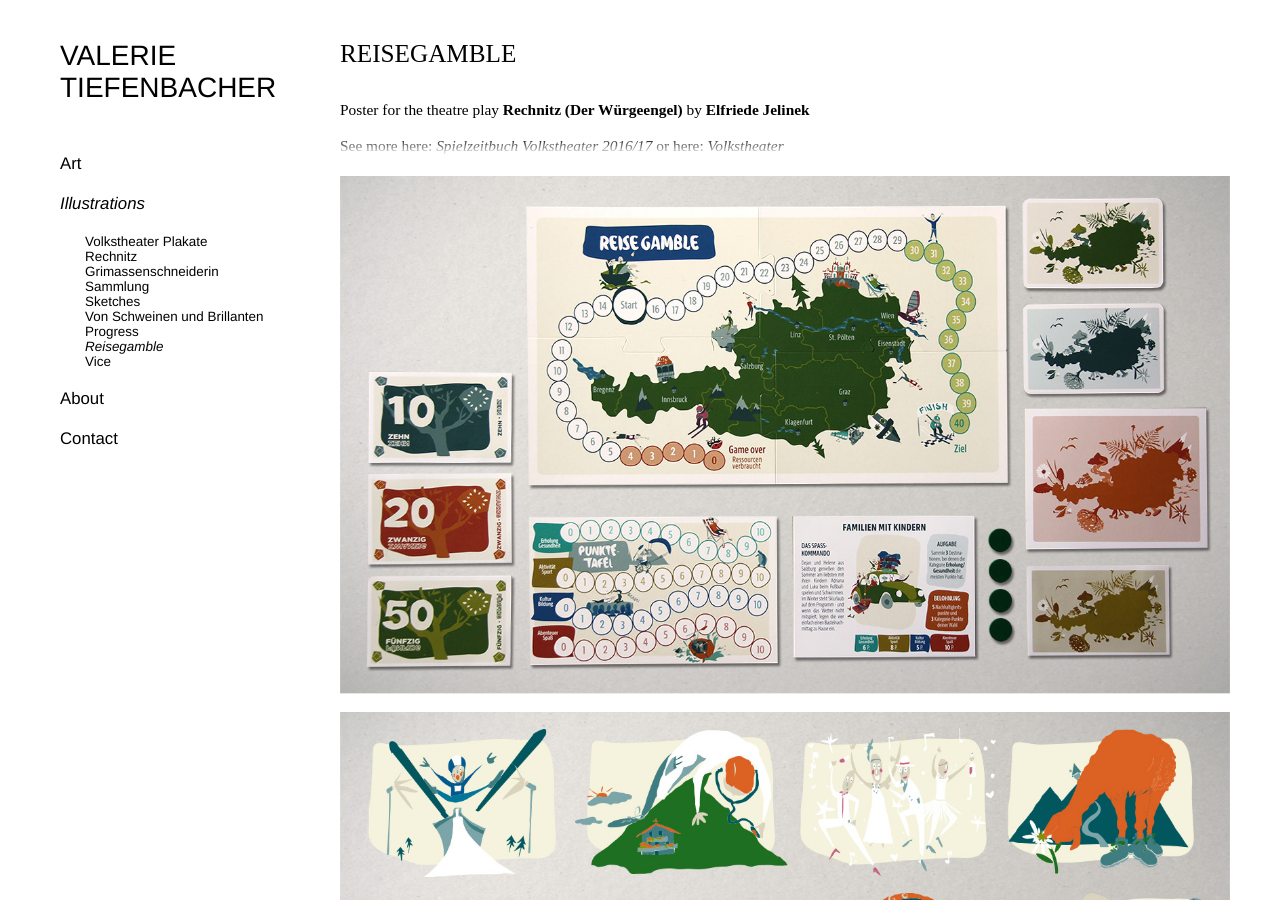
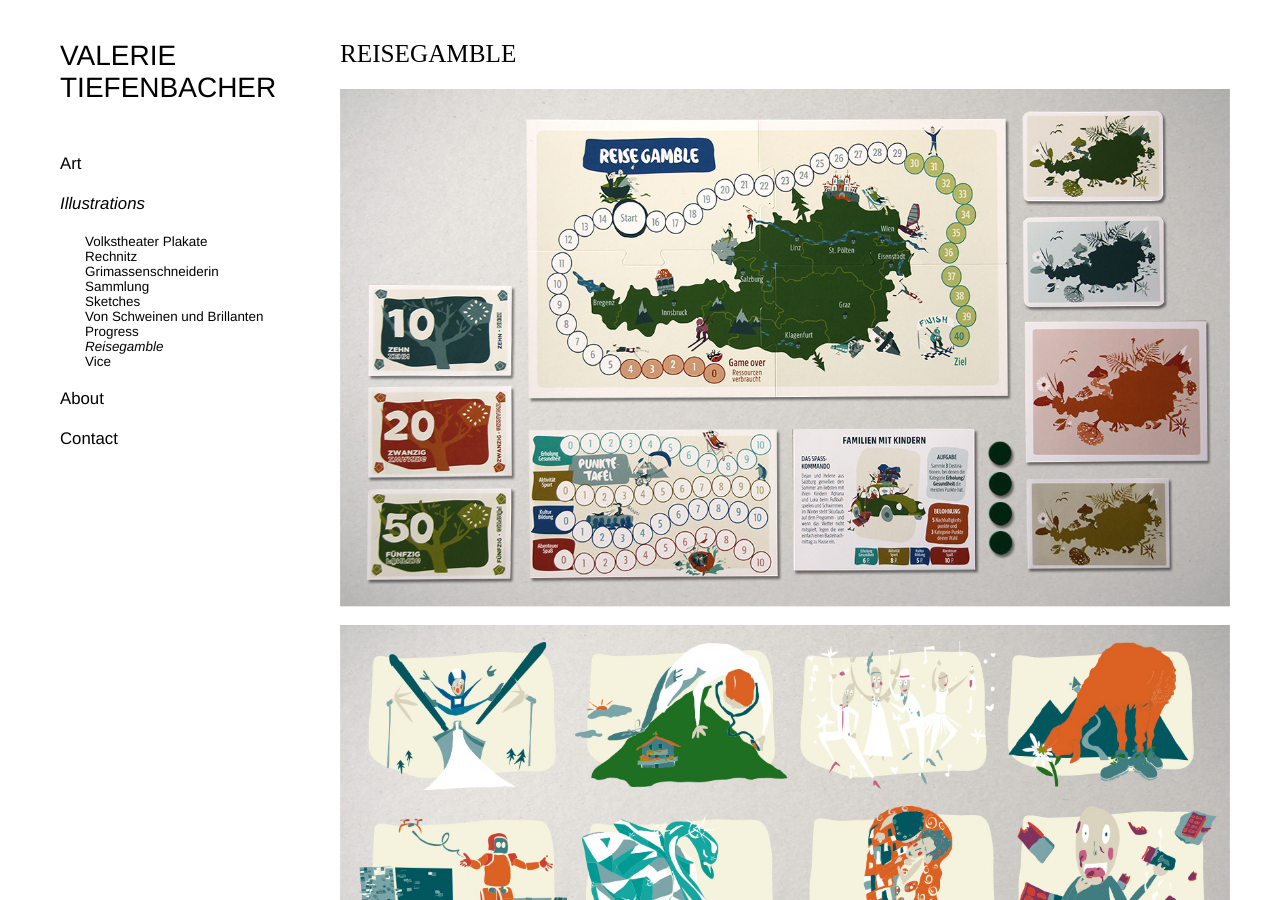
Before and after one commit to vtiefenbacher/vtiefenbacher.github.io, a Jekyll site: the page built from _posts/illustrations/2016-03-01-reisegamble.md, in a window 1280 px wide and 900 px high. Built offline with Jekyll 4.4.1, drawn with Linux system fonts in a browser that asks for light colours; some web fonts are replaced.

Commit message:
toggled text

```diff
--- a/_posts/illustrations/2016-03-01-reisegamble.md
+++ b/_posts/illustrations/2016-03-01-reisegamble.md
@@ -17,11 +17,11 @@ images:
     title:
 
 ---
-<br>
+<!-- <br>
 Poster for the theatre play **Rechnitz (Der Würgeengel)** by **Elfriede Jelinek**
 <br>
 <br>
 See more here:
   [*Spielzeitbuch Volkstheater 2016/17*](https://issuu.com/volkstheaterwien/docs/2016-17_jahresvorschau_1_issuu_neu){:target="_blank"}
 or here:
-[*Volkstheater*](http://www.volkstheater.at/){:target="_blank"}
+[*Volkstheater*](http://www.volkstheater.at/){:target="_blank"} -->
```
